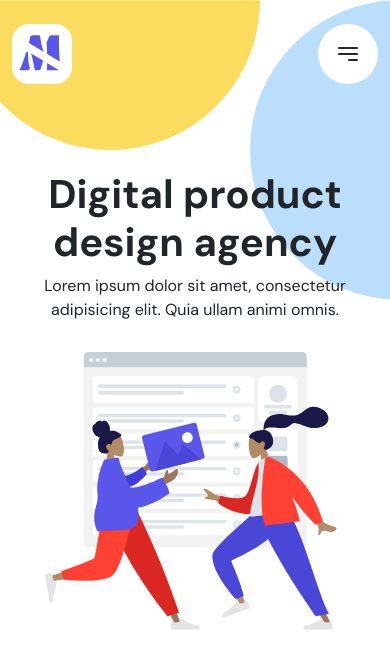
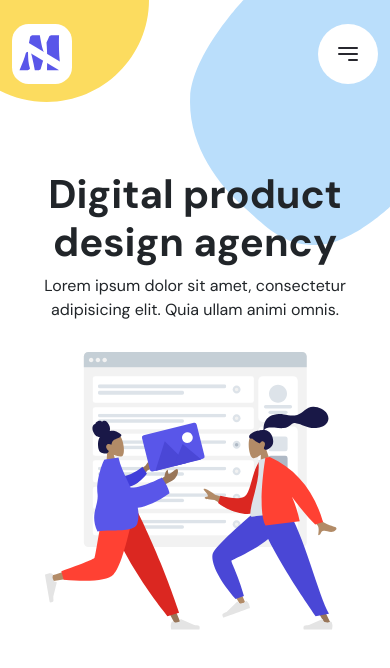
Before and after one commit to amitk2020/Mioul, a website: page index.html in a window 390 px wide. Drawn offline with nearby package versions, Linux system fonts and the light colour scheme.

Commit message:
responsive image is changed

```diff
--- a/index.html
+++ b/index.html
@@ -11,7 +11,7 @@
 
 <body class="">
     <div class="blue-bg-circle">
-        <img src="img/header-bg-color-b.svg" alt="header background image" class="header-bg-img-2 position-absolute" width="950" />
+        <img src="img/bg-blue-bubble.svg" alt="header background image" class="header-bg-img-2 position-absolute" width="950" />
     </div>
 
     <div class="slide-menu-container">
--- a/scss/pages/_home.scss
+++ b/scss/pages/_home.scss
@@ -1,8 +1,8 @@
 .header-bg-img-1 {
     top: 0px;
-    left: -2.5rem;
+    left: -3.5rem;
     z-index: -1;
-    width:300px;
+    width:205px;
 }
 
 
@@ -13,8 +13,8 @@
         // right: -14rem;
         z-index: -1;
         top:0px;
-        right:-10rem;
-        width:300px;
+        right:0rem;
+        width:200px;
     }
 
 }
```
Also changed, not shown: css/main.css, img/bg-blue-bubble.svg (added), 1 other file.
